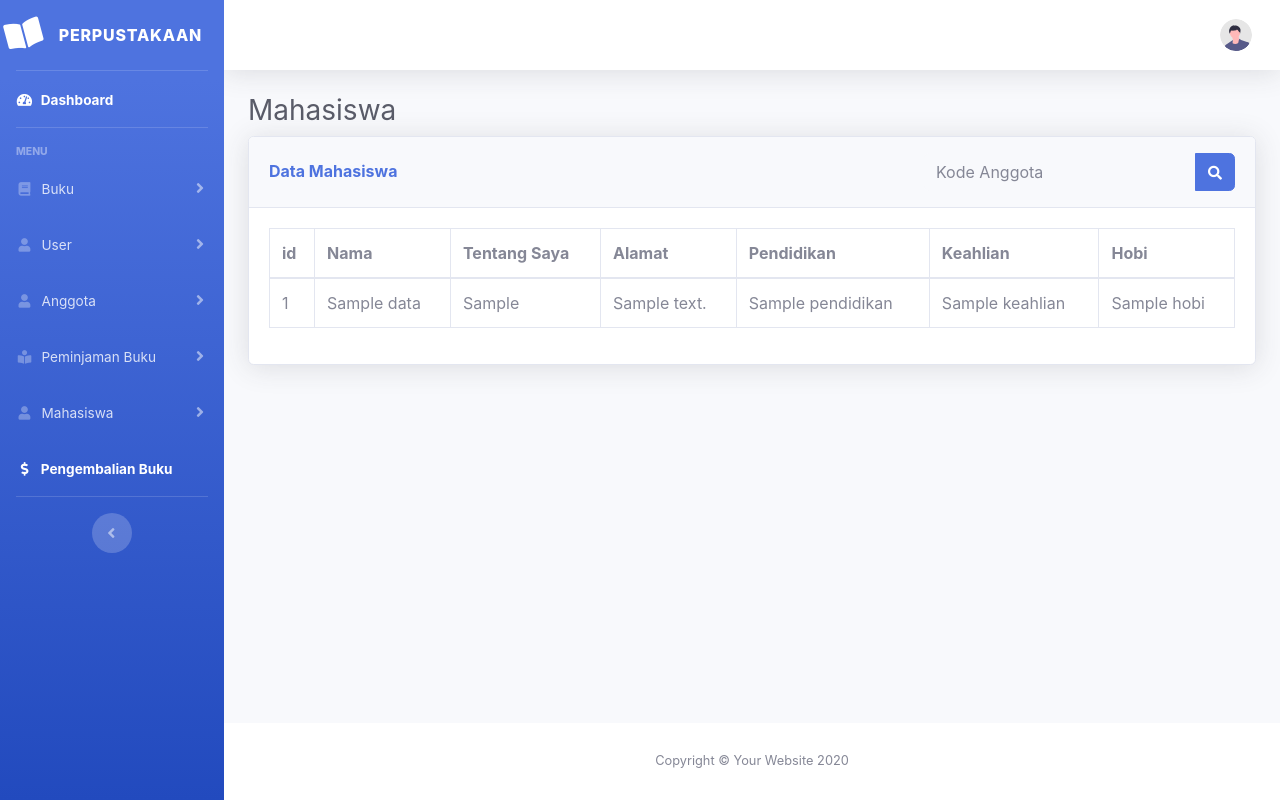
After one commit to sn4444ke/TB2-Web-Proramming-2, a CodeIgniter 4 app: template app/Views/mahasiswa.php in a window 1280 px wide. The commit adds this page. Run offline with PHP 8.4 and a stand-in for CodeIgniter, Linux system fonts and the light colour scheme; the template is opened without the code that fills it: most values are stand-ins (such as "Sample title", 1, 10 or a date in 2020); data that the repository does not hold is empty; some libraries are stand-ins or nearby versions; some web fonts are replaced.

Commit message:
TB2 commit

```diff
--- /dev/null
+++ b/app/Views/mahasiswa.php
@@ -0,0 +1,256 @@
+<?= $this->extend('layout/BaseView') ?>
+
+<?= $this->section('content') ?>
+<!-- Page Wrapper -->
+<div id="wrapper">
+
+    <!-- Sidebar -->
+    <ul class="navbar-nav bg-gradient-primary sidebar sidebar-dark accordion" id="accordionSidebar">
+
+        <!-- Sidebar - Brand -->
+        <a class="sidebar-brand d-flex align-items-center justify-content-center" href="">
+            <div class="sidebar-brand-icon rotate-n-15">
+                <i class="fas fa-book-open"></i>
+            </div>
+            <div class="sidebar-brand-text mx-3">Perpustakaan</div>
+        </a>
+
+        <!-- Divider -->
+        <hr class="sidebar-divider my-0">
+
+        <!-- Nav Item - Dashboard -->
+        <li class="nav-item active">
+            <a class="nav-link" href="<?php echo base_url() ?>">
+                <i class="fas fa-fw fa-tachometer-alt"></i>
+                <span>Dashboard</span></a>
+        </li>
+
+        <!-- Divider -->
+        <hr class="sidebar-divider">
+
+        <!-- Heading -->
+        <div class="sidebar-heading">
+            Menu
+        </div>
+
+        <!-- Nav Item - Pages Collapse Menu -->
+        <li class="nav-item">
+            <a class="nav-link collapsed" href="" data-toggle="collapse" data-target="#menu-buku" aria-expanded="true" aria-controls="menu-buku">
+                <i class="fas fa-fw fa-book"></i>
+                <span>Buku</span>
+            </a>
+            <div id="menu-buku" class="collapse" aria-labelledby="headingPages" data-parent="#accordionSidebar">
+                <div class="bg-white py-2 collapse-inner rounded">
+                    <a class="collapse-item" href="<?php echo base_url() . '/Buku' ?>">List Buku</a>
+                    <?php if (session()->dataUser->jabatan_petugas == 'Admin') { ?>
+                        <a class="collapse-item" href="<?php echo base_url() . '/Buku/Tambah' ?>">Tambah Buku</a>
+                    <?php } ?>
+                </div>
+            </div>
+        </li>
+
+        <!-- Nav Item - Pages Collapse Menu -->
+        <li class="nav-item">
+            <a class="nav-link collapsed" href="" data-toggle="collapse" data-target="#menu-user" aria-expanded="true" aria-controls="menu-user">
+                <i class="fas fa-fw fa-user"></i>
+                <span>User</span>
+            </a>
+            <div id="menu-user" class="collapse" aria-labelledby="headingPages" data-parent="#accordionSidebar">
+                <div class="bg-white py-2 collapse-inner rounded">
+                    <a class="collapse-item" href="<?php echo base_url() . '/User' ?>">List User</a>
+                    <?php if (session()->dataUser->jabatan_petugas == 'Admin') { ?>
+                        <a class="collapse-item" href="<?php echo base_url() . '/User/Tambah' ?>">Tambah User</a>
+                    <?php } ?>
+                </div>
+            </div>
+        </li>
+
+        <!-- Nav Item - Pages Collapse Menu -->
+        <li class="nav-item">
+            <a class="nav-link collapsed" href="" data-toggle="collapse" data-target="#menu-anggota" aria-expanded="true" aria-controls="menu-anggota">
+                <i class="fas fa-fw fa-user"></i>
+                <span>Anggota</span>
+            </a>
+            <div id="menu-anggota" class="collapse" aria-labelledby="headingPages" data-parent="#accordionSidebar">
+                <div class="bg-white py-2 collapse-inner rounded">
+                    <a class="collapse-item" href="<?php echo base_url() . '/Anggota' ?>">List Anggota</a>
+                    <?php if (session()->dataUser->jabatan_petugas == 'Admin') { ?>
+                        <a class="collapse-item" href="<?php echo base_url() . '/Anggota/Tambah' ?>">Tambah Anggota</a>
+                    <?php } ?>
+                </div>
+            </div>
+        </li>
+
+        <!-- Nav Item - Pages Collapse Menu -->
+        <li class="nav-item">
+            <a class="nav-link collapsed" href="" data-toggle="collapse" data-target="#menu-pinjaman-buku" aria-expanded="true" aria-controls="menu-pinjaman-buku">
+                <i class="fas fa-fw fa-book-reader"></i>
+                <span>Peminjaman Buku</span>
+            </a>
+            <div id="menu-pinjaman-buku" class="collapse" aria-labelledby="headingPages" data-parent="#accordionSidebar">
+                <div class="bg-white py-2 collapse-inner rounded">
+                    <a class="collapse-item" href="<?php echo base_url() . '/PeminjamanBuku' ?>">List Peminjaman</a>
+                    <a class="collapse-item" href="<?php echo base_url() . '/PeminjamanBuku/Pinjam' ?>">Peminjaman Buku</a>
+                </div>
+            </div>
+        </li>
+
+        <li class="nav-item">
+            <a class="nav-link collapsed" href="" data-toggle="collapse" data-target="#menu-mahasiswa" aria-expanded="true" aria-controls="menu-anggota">
+                <i class="fas fa-fw fa-user"></i>
+                <span>Mahasiswa</span>
+            </a>
+            <div id="menu-mahasiswa" class="collapse" aria-labelledby="headingPages" data-parent="#accordionSidebar">
+                <div class="bg-white py-2 collapse-inner rounded">
+                    <a class="collapse-item" href="<?php echo base_url() . '/mahasiswa' ?>">List CV Mahasiswa</a>
+                    <?php if (session()->dataUser->jabatan_petugas == 'Admin') { ?>
+                        <a class="collapse-item" href="<?php echo base_url() . '/mahasiswa/Tambah' ?>">Tambah CV Mahasiswa</a>
+                    <?php } ?>
+                </div>
+            </div>
+        </li>
+
+
+        <!-- Nav Item - Dashboard -->
+        <li class="nav-item active">
+            <a class="nav-link" href="<?php echo base_url() . '/Pengembalian' ?>">
+                <i class="fas fa-fw fa-dollar-sign"></i>
+                <span>Pengembalian Buku</span></a>
+        </li>
+
+        <!-- Divider -->
+        <hr class="sidebar-divider d-none d-md-block">
+
+        <!-- Sidebar Toggler (Sidebar) -->
+        <div class="text-center d-none d-md-inline">
+            <button class="rounded-circle border-0" id="sidebarToggle"></button>
+        </div>
+    </ul>
+    <!-- End of Sidebar -->
+
+    <!-- Content Wrapper -->
+    <div id="content-wrapper" class="d-flex flex-column">
+
+        <!-- Main Content -->
+        <div id="content">
+
+            <?= $this->include('layout/topBar') ?>
+
+
+            <!-- Begin Page Content -->
+            <div class="container-fluid">
+
+                <!-- Page Heading -->
+                <h1 class="h3 mb-2 text-gray-800">Mahasiswa</h1>
+
+
+                <!-- DataTales Example -->
+                <div class="card shadow mb-4">
+                    <div class="card-header py-3 d-sm-flex align-items-center justify-content-between">
+                        <h6 class="m-0 font-weight-bold text-primary">Data Mahasiswa</h6>
+
+                        <!-- Topbar Search -->
+                        <div class="d-none d-sm-inline-block">
+                            <!-- Topbar Search -->
+                            <form class="d-none d-sm-inline-block form-inline mr-auto ml-md-3 my-2 my-md-0 mw-100 navbar-search" action="<?php echo base_url() . '/Anggota/Search'; ?>" method="GET">
+                                <div class="input-group">
+                                    <input type="text" name="search" class="form-control bg-light border-0 small" placeholder="Kode Anggota" aria-label="Search" aria-describedby="basic-addon2">
+                                    <div class="input-group-append">
+                                        <button class="btn btn-primary" type="submit">
+                                            <i class="fas fa-search fa-sm"></i>
+                                        </button>
+                                    </div>
+                                </div>
+                            </form>
+                        </div>
+                    </div>
+                    <div class="card-body">
+                        <div class="table-responsive">
+                            <table class="table table-bordered" id="dataTable" width="100%" cellspacing="0">
+                                <thead>
+                                    <tr>
+                                        <th>id</th>
+                                        <th>Nama</th>
+                                        <th>Tentang Saya</th>
+                                        <th>Alamat</th>
+                                        <th>Pendidikan</th>
+                                        <th>Keahlian</th>
+                                        <th>Hobi</th>
+
+                                        <?php if (session()->dataUser->jabatan_petugas == 'Admin') { ?>
+                                            <th>Action</th>
+                                        <?php } ?>
+                                    </tr>
+                                </thead>
+
+                                <tbody>
+                                    <?php foreach ($data as $index => $value) { ?>
+                                        <tr>
+                                            <td><?php echo $index + 1 ?></td>
+                                            <td><?php echo $value->nama; ?></td>
+                                            <td><?php echo $value->tentang_saya; ?></td>
+                                            <td><?php echo $value->alamat; ?></td>
+                                            <td><?php echo $value->pendidikan; ?></td>
+                                            <td><?php echo $value->keahlian; ?></td>
+                                            <td><?php echo $value->hobi; ?></td>
+
+                                            <?php if (session()->dataUser->jabatan_petugas == 'Admin') { ?>
+                                                <td align="center">
+                                                    <a href="<?php echo base_url() . '/mahasiswa/Editmahasiswa/' . $value->id ?>"><i class="fas fa-edit"></i></a>
+                                                    <a href="<?php echo base_url() . '/mahasiswa/Hapusmahasiswa/' . $value->id ?>"><i class="fas fa-trash"></i></a>
+                                                </td>
+                                            <?php } ?>
+                                        </tr>
+                                    <?php } ?>
+                                </tbody>
+                            </table>
+                        </div>
+                    </div>
+                </div>
+
+            </div>
+            <!-- /.container-fluid -->
+
+        </div>
+        <!-- End of Main Content -->
+
+        <!-- Footer -->
+        <footer class="sticky-footer bg-white">
+            <div class="container my-auto">
+                <div class="copyright text-center my-auto">
+                    <span>Copyright &copy; Your Website 2020</span>
+                </div>
+            </div>
+        </footer>
+        <!-- End of Footer -->
+
+    </div>
+    <!-- End of Content Wrapper -->
+
+</div>
+<!-- End of Page Wrapper -->
+
+<!-- Scroll to Top Button-->
+<a class="scroll-to-top rounded" href="#page-top">
+    <i class="fas fa-angle-up"></i>
+</a>
+
+<!-- Logout Modal-->
+<div class="modal fade" id="logoutModal" tabindex="-1" role="dialog" aria-labelledby="exampleModalLabel" aria-hidden="true">
+    <div class="modal-dialog" role="document">
+        <div class="modal-content">
+            <div class="modal-header">
+                <h5 class="modal-title" id="exampleModalLabel">Ready to Leave?</h5>
+                <button class="close" type="button" data-dismiss="modal" aria-label="Close">
+                    <span aria-hidden="true">×</span>
+                </button>
+            </div>
+            <div class="modal-body">Select "Logout" below if you are ready to end your current session.</div>
+            <div class="modal-footer">
+                <button class="btn btn-secondary" type="button" data-dismiss="modal">Cancel</button>
+                <a class="btn btn-primary" href="<?php echo base_url() . '/login' ?>">Logout</a>
+            </div>
+        </div>
+    </div>
+</div>
+<?= $this->endSection() ?>
```
Also changed, not shown: app/Controllers/Anggota.php (+4 -5 lines), app/Controllers/mahasiswa.php (added, +96 -0 lines), app/Models/mahasiswa.php (added, +42 -0 lines), app/Views/DashboardView.php (+53 -42 lines), app/Views/Tambahmahasiswa.php (added, +224 -0 lines).
